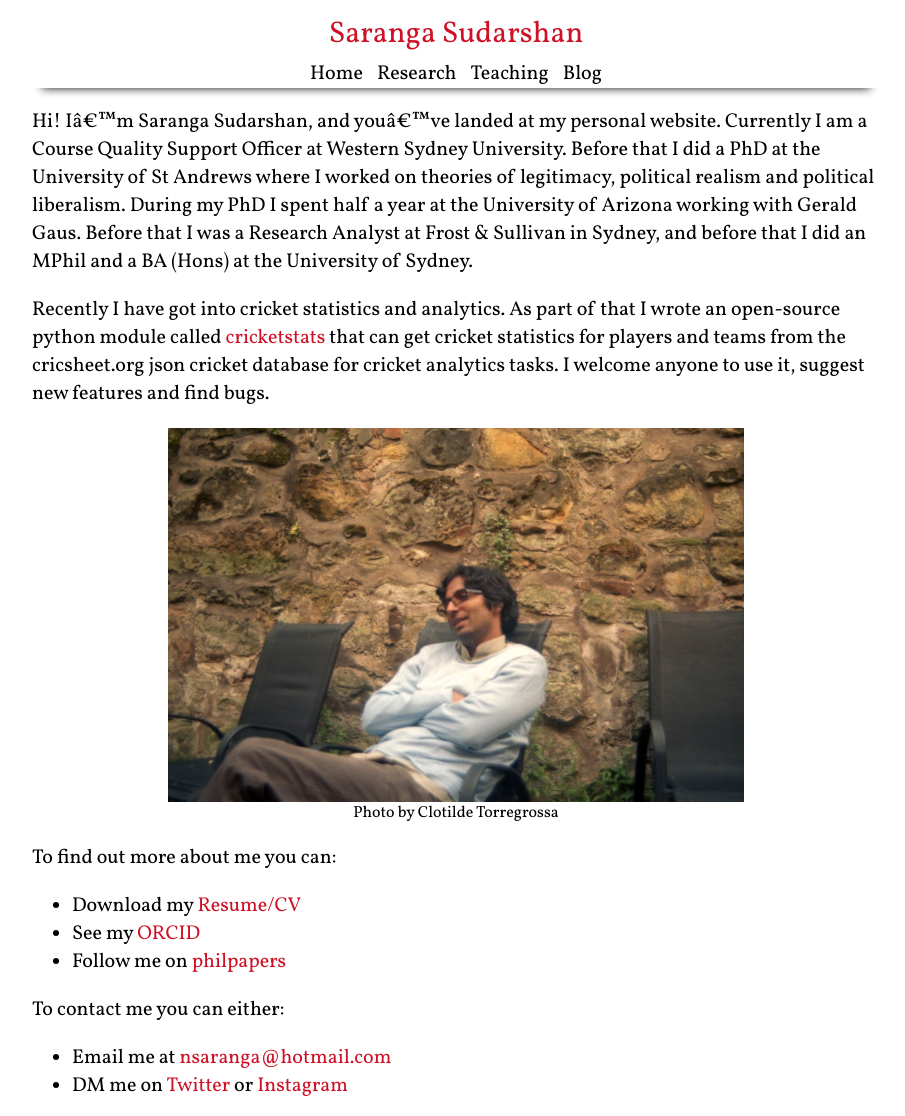
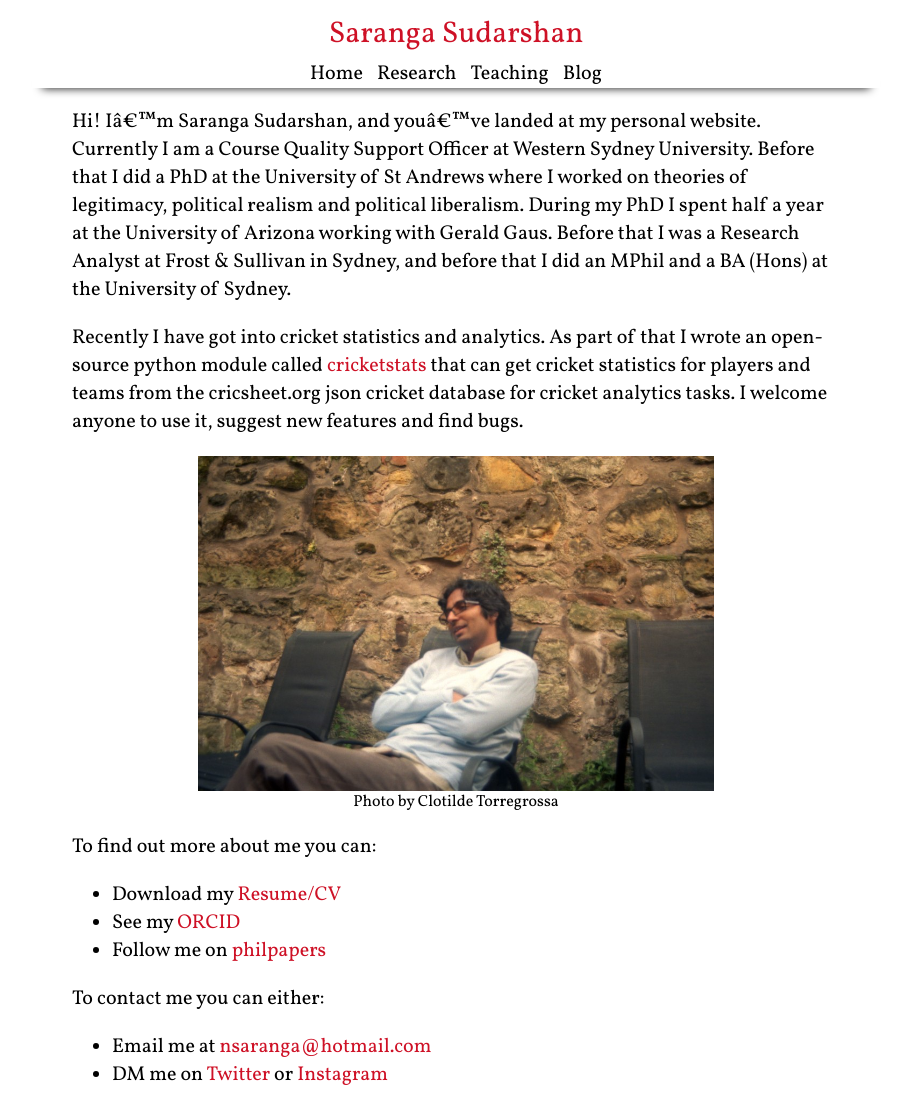
Before and after one commit to nsaranga/saranga.github.io, a Jekyll site: the page built from index.md, in a window 1280 px wide. Shown: the whole page, without its empty margins (184-1089 px from the left). Built offline with Jekyll 4.4.1, drawn with Linux system fonts in a browser that asks for light colours.

Commit message:
narrowed page content width

```diff
--- a/assets/sswp.css
+++ b/assets/sswp.css
@@ -17,7 +17,7 @@ header{width:100%;max-width:55em;margin:auto;padding:0 1em 0 1em;text-decoration
 .titlelink:visited{color:black;}
 .titlelink:hover{cursor:pointer;text-decoration:underline;}
 
-.page-content{padding:0 1em 0 1em;font-family:Vollkorn;font-weight:400;width:100%;max-width:55em;margin:auto;}
+.page-content{padding:0 1em 0 1em;font-family:Vollkorn;font-weight:400;width:100%;max-width:50em;margin:auto;}
 h1, h2{font-family:Vollkorn;font-weight:400;}
 p, li{font-family:Vollkorn;font-weight:400;font-size:20px;text-align:left;}
 a{color:#ce1126;font-family:Vollkorn;font-weight:400;text-decoration:none}
```
